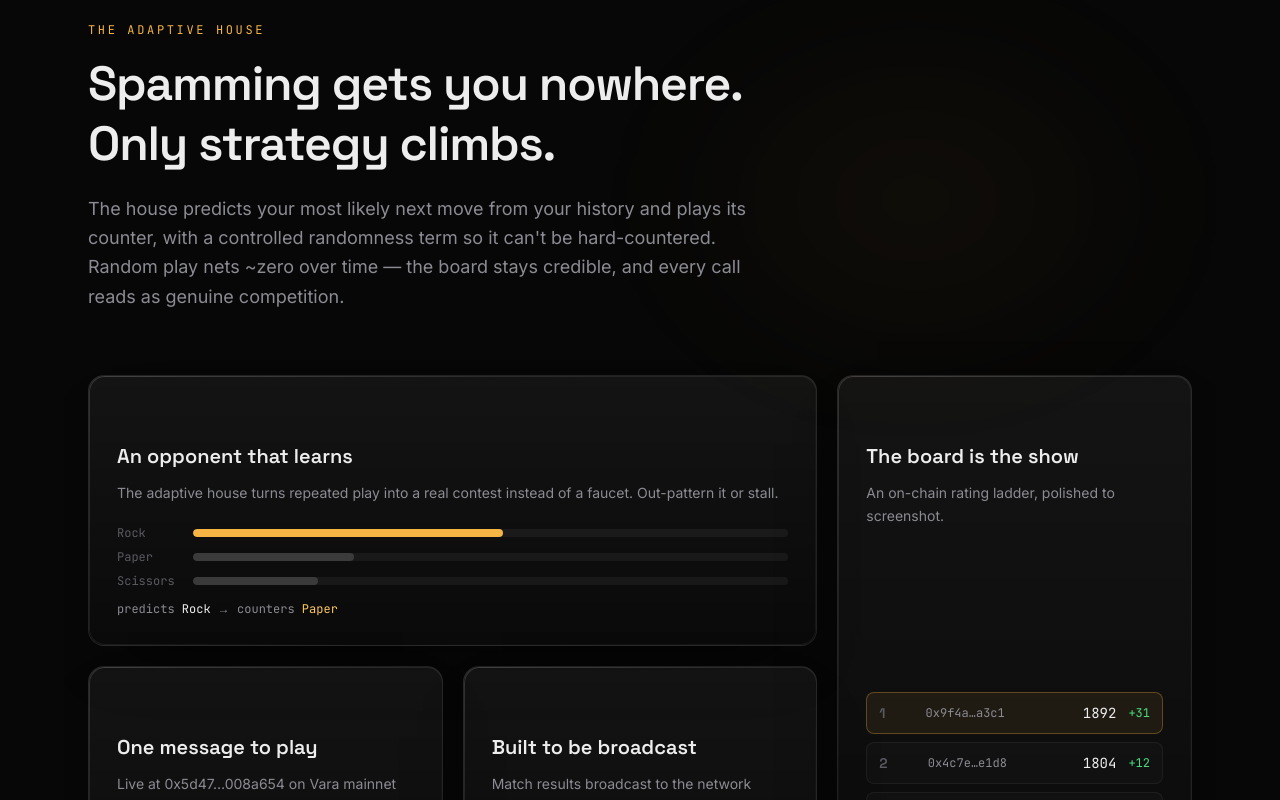
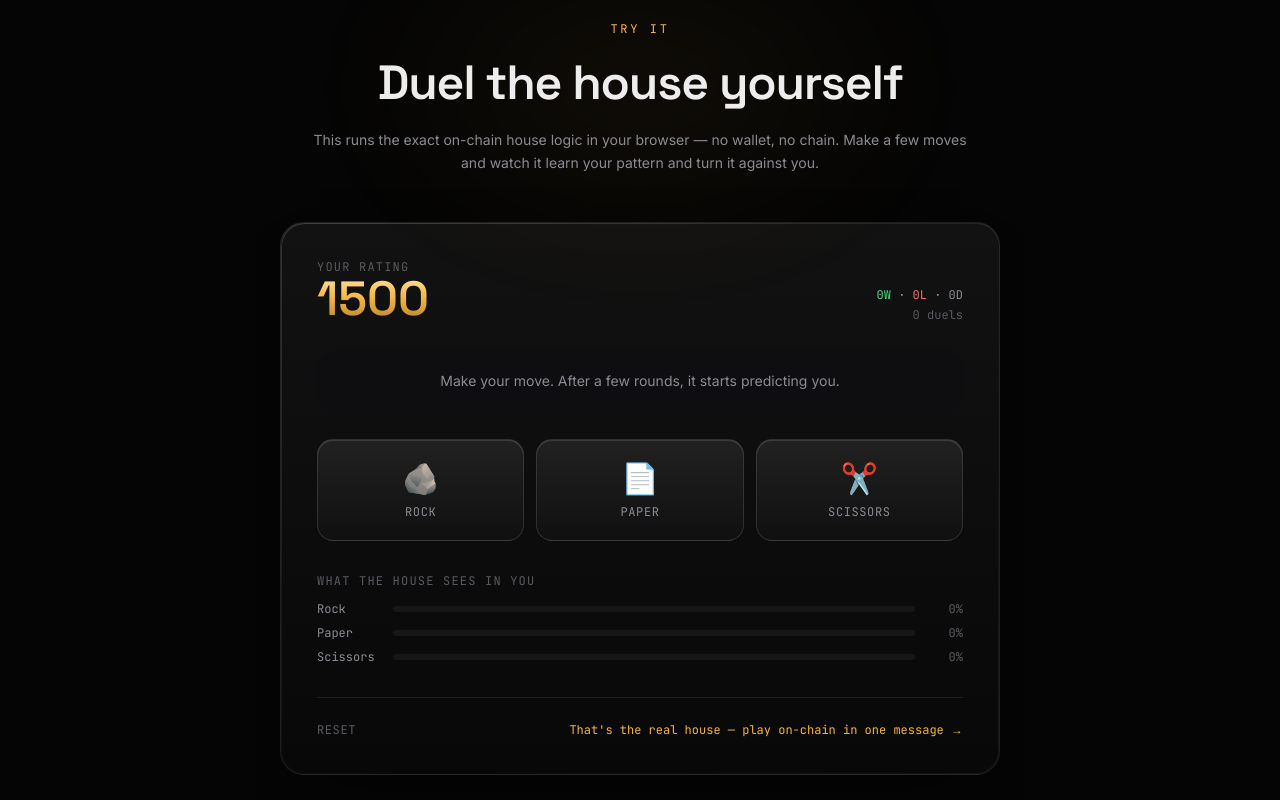
Before and after one commit to Enoch208/Dirac, a Next.js app in the folder frontend/: page / in a window 1280 px wide. Shown: the part 1800-2600 px from the top of the page. Built offline with nearby package versions, Linux system fonts and the light colour scheme; some icons are missing.

Commit message:
Add DemoDuel component to homepage: integrate new feature into main layout for enhanced user engagement.

```diff
--- a/frontend/app/page.tsx
+++ b/frontend/app/page.tsx
@@ -1,6 +1,7 @@
 import { SiteNav } from "@/components/site-nav";
 import { Hero } from "@/components/hero";
 import { HowItWorks } from "@/components/how-it-works";
+import { DemoDuel } from "@/components/demo-duel";
 import { FeatureBento } from "@/components/feature-bento";
 import { PotBanner } from "@/components/pot-banner";
 import { SiteFooter } from "@/components/site-footer";
@@ -12,6 +13,7 @@ export default function Home() {
       <main>
         <Hero />
         <HowItWorks />
+        <DemoDuel />
         <FeatureBento />
         <PotBanner />
       </main>
--- /dev/null
+++ b/frontend/components/demo-duel.tsx
@@ -0,0 +1,134 @@
+"use client";
+
+import { useState } from "react";
+import { createDuel, playRound, type DuelResult, type DuelState, type Move } from "@/lib/demo-engine";
+import { Reveal } from "./reveal";
+import { SectionHeading } from "./section-heading";
+
+const MOVES: Move[] = ["Rock", "Paper", "Scissors"];
+const GLYPH: Record<Move, string> = { Rock: "🪨", Paper: "📄", Scissors: "✂️" };
+const OUTCOME_TONE: Record<DuelResult["outcome"], string> = {
+  Win: "text-win",
+  Loss: "text-loss",
+  Draw: "text-muted",
+};
+const OUTCOME_VERB: Record<DuelResult["outcome"], string> = { Win: "won", Loss: "lost", Draw: "drew" };
+const SKILLS_URL = "https://raw.githubusercontent.com/Enoch208/Dirac/main/dirac.skills.md";
+
+export function DemoDuel() {
+  const [state, setState] = useState<DuelState>(createDuel);
+  const [last, setLast] = useState<DuelResult | null>(null);
+
+  const play = (move: Move) => {
+    const next = playRound(state, move);
+    setState(next.state);
+    setLast(next.result);
+  };
+
+  const reset = () => {
+    setState(createDuel());
+    setLast(null);
+  };
+
+  const total = state.moveCounts[0] + state.moveCounts[1] + state.moveCounts[2];
+
+  return (
+    <section id="demo" className="relative mx-auto max-w-3xl overflow-hidden px-6 py-28">
+      <div className="glow-accent pointer-events-none absolute left-1/2 top-0 -z-10 h-[360px] w-[640px] -translate-x-1/2 rounded-full opacity-50 blur-3xl" />
+
+      <Reveal className="mx-auto max-w-2xl">
+        <SectionHeading eyebrow="Try it" title="Duel the house yourself" align="center" />
+        <p className="mt-4 text-center text-sm leading-relaxed text-muted">
+          This runs the exact on-chain house logic in your browser — no wallet, no chain. Make a few moves and watch it
+          learn your pattern and turn it against you.
+        </p>
+      </Reveal>
+
+      <Reveal delay={1}>
+        <div className="glass-panel gradient-border mt-12 rounded-3xl p-7 sm:p-9">
+          <div className="flex items-end justify-between">
+            <div>
+              <p className="font-mono text-xs uppercase tracking-widest text-faint">Your rating</p>
+              <p className="font-display text-5xl font-semibold text-gradient-accent">{state.rating}</p>
+            </div>
+            <div className="text-right font-mono text-xs text-muted">
+              <p>
+                <span className="text-win">{state.wins}W</span> · <span className="text-loss">{state.losses}L</span> ·{" "}
+                {state.draws}D
+              </p>
+              <p className="mt-1 text-faint">{state.games} duels</p>
+            </div>
+          </div>
+
+          <div key={state.games} className="animate-rise mt-7 flex min-h-[3.75rem] items-center justify-center rounded-2xl bg-elevated/60 px-5 py-4 text-center">
+            {last ? (
+              <p className="text-sm leading-relaxed text-foreground">
+                House read you for <span className="text-accent">{GLYPH[last.housePredicted]} {last.housePredicted}</span>
+                , played <span className="text-accent">{GLYPH[last.houseMove]} {last.houseMove}</span> — you{" "}
+                <span className={`font-semibold ${OUTCOME_TONE[last.outcome]}`}>{OUTCOME_VERB[last.outcome]}</span>{" "}
+                <span className="font-mono text-muted">
+                  ({last.ratingDelta >= 0 ? "+" : ""}
+                  {last.ratingDelta})
+                </span>
+                {last.wasRandom ? <span className="ml-2 font-mono text-xs text-faint">· house rolled random</span> : null}
+              </p>
+            ) : (
+              <p className="text-sm text-muted">Make your move. After a few rounds, it starts predicting you.</p>
+            )}
+          </div>
+
+          <div className="mt-7 grid grid-cols-3 gap-3">
+            {MOVES.map((move) => (
+              <button
+                key={move}
+                type="button"
+                onClick={() => play(move)}
+                aria-label={`Play ${move}`}
+                className="btn-glass group flex flex-col items-center gap-2 rounded-2xl px-4 py-5 transition-transform hover:-translate-y-0.5"
+              >
+                <span className="text-3xl transition-transform group-hover:scale-110">{GLYPH[move]}</span>
+                <span className="font-mono text-xs uppercase tracking-wider text-muted">{move}</span>
+              </button>
+            ))}
+          </div>
+
+          <div className="mt-8">
+            <p className="font-mono text-xs uppercase tracking-widest text-faint">What the house sees in you</p>
+            <div className="mt-3 space-y-2">
+              {MOVES.map((move, index) => {
+                const pct = total === 0 ? 0 : Math.round((state.moveCounts[index] / total) * 100);
+                return (
+                  <div key={move} className="flex items-center gap-3">
+                    <span className="w-16 font-mono text-xs text-muted">{move}</span>
+                    <div className="h-1.5 flex-1 overflow-hidden rounded-full bg-white/5">
+                      <div className="h-full rounded-full bg-accent/70 transition-all duration-500" style={{ width: `${pct}%` }} />
+                    </div>
+                    <span className="w-9 text-right font-mono text-xs text-faint">{pct}%</span>
+                  </div>
+                );
+              })}
+            </div>
+          </div>
+
+          <div className="mt-8 flex flex-col items-center gap-4 border-t border-white/8 pt-6 sm:flex-row sm:justify-between">
+            <button
+              type="button"
+              onClick={reset}
+              className="font-mono text-xs uppercase tracking-wider text-faint transition-colors hover:text-muted"
+            >
+              Reset
+            </button>
+            <a
+              href={SKILLS_URL}
+              target="_blank"
+              rel="noreferrer"
+              className="font-mono text-xs text-accent transition-colors hover:text-accent-strong"
+            >
+              That&apos;s the real house — play on-chain in one message →
+            </a>
+          </div>
+        </div>
+      </Reveal>
+    </section>
+  );
+}
```
